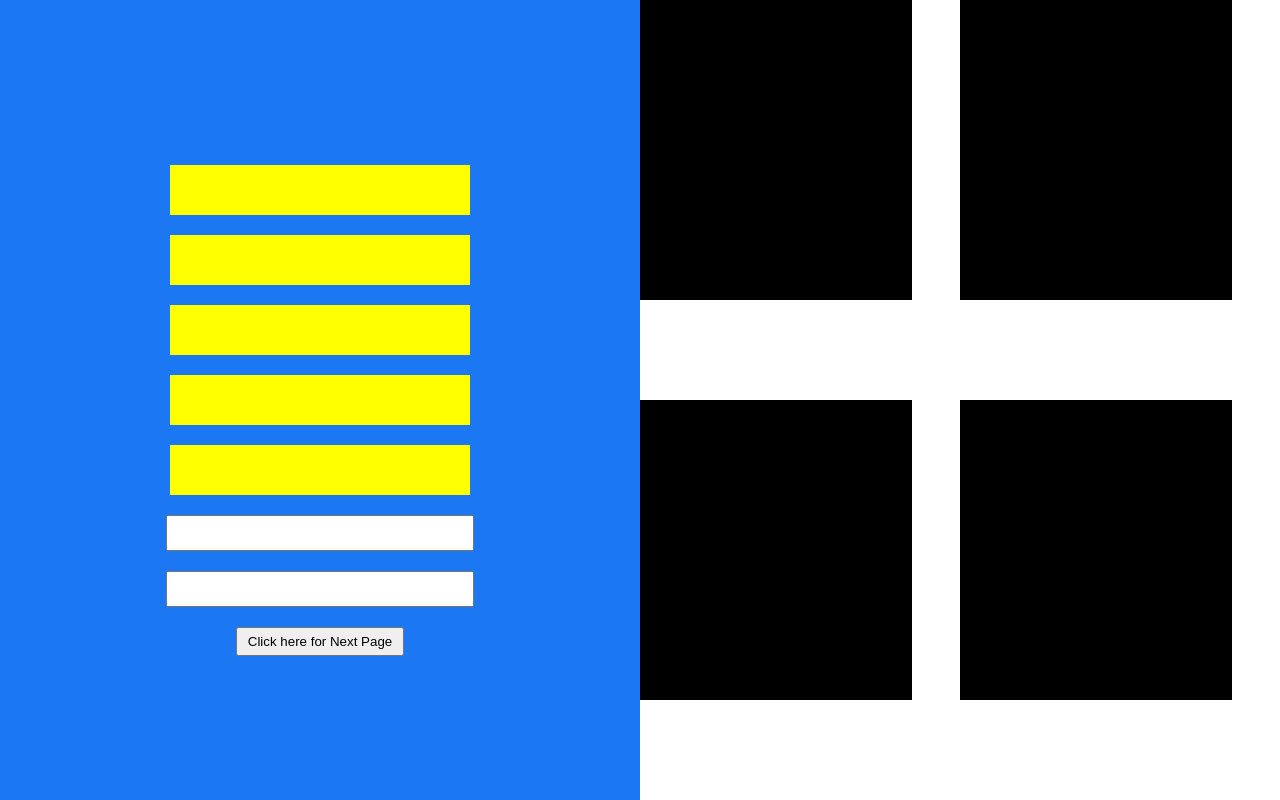
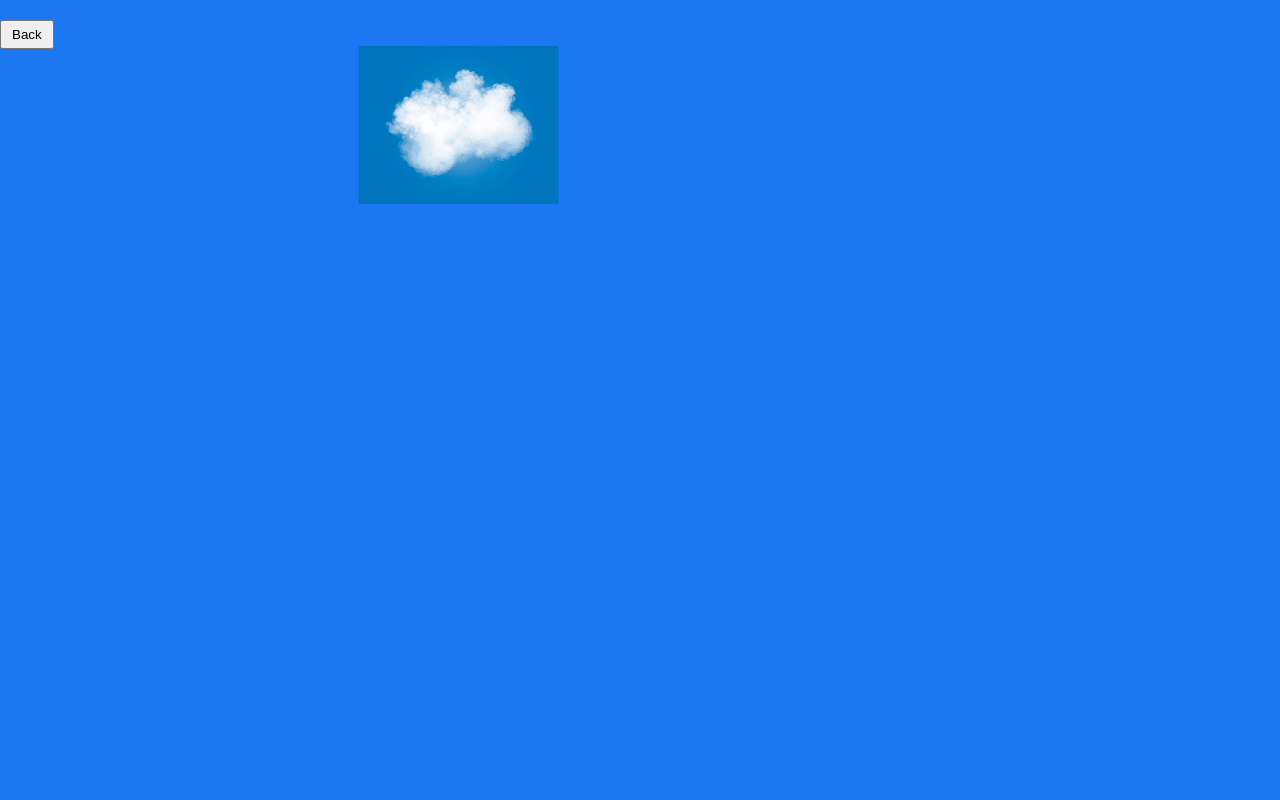
Before and after one commit to mohammadrezayousefpour/Advance-Animation-CSS, a React (Create React App) app in the folder css-advance/: page / in a window 1280 px wide. Built offline with nearby package versions, Linux system fonts and the light colour scheme.

Commit message:
transition animation cloud added

```diff
--- a/css-advance/src/App.js
+++ b/css-advance/src/App.js
@@ -3,7 +3,7 @@ import classes from "./App.module.css";
 import Animation from "./components/animation/Animation";
 import PictureScale from "./components/PictureScale/PictureScale";
 function App() {
-  const [pageNumber, setPageNumber] = useState(0);
+  const [pageNumber, setPageNumber] = useState(2);
   if (pageNumber == 0) {
     return (
       <div className={classes.container}>
--- a/css-advance/src/components/animation/Animation.jsx
+++ b/css-advance/src/components/animation/Animation.jsx
@@ -1,11 +1,18 @@
 import React from "react";
 import classes from "./Animation.module.css";
 
+import cloud from "../../images/GettyImages-1308797233.webp";
 const Animation = ({ pageNumber, setPageNumber }) => {
   return (
-    <div>
-      <div className={classes.target}></div>
-      <div></div>
+    <div className={classes.container}>
+      {/* <div className={classes.target}></div> */}
+      <div className={classes.cloud1}>
+        <img src={cloud}></img>
+      </div>
+      <div className={classes.cloud2}>
+        <img src={cloud}></img>
+      </div>
+
       <button
         style={{
           width: "auto",
--- a/css-advance/src/components/animation/Animation.module.css
+++ b/css-advance/src/components/animation/Animation.module.css
@@ -1,3 +1,9 @@
+.container {
+  width: 100%;
+  height: 100vh;
+  background-color: #1c78f2;
+}
+
 .target {
   width: 100px;
   height: 100px;
@@ -38,3 +44,52 @@
     transform: translateX(400px);
   } */
 }
+.cloud1 {
+  width: 250px;
+  height: 250px;
+
+  position: absolute;
+  left: -200px;
+}
+.cloud1 img {
+  object-fit: contain;
+  width: 200px;
+  height: 100%;
+  animation-name: ride;
+  animation-duration: 20s;
+  animation-iteration-count: infinite;
+  animation-timing-function: linear;
+}
+@keyframes ride {
+  form {
+    transform: translateX(-1200px);
+  }
+  to {
+    transform: translateX(1400px);
+  }
+}
+.cloud2 {
+  width: 200px;
+  height: 200px;
+  position: absolute;
+  left: -200px;
+  top: 300px;
+}
+.cloud2 img {
+  object-fit: contain;
+  width: 200px;
+  height: 100%;
+  animation-name: ride2;
+  animation-duration: 25s;
+  animation-delay: 10s;
+  animation-iteration-count: infinite;
+  animation-timing-function: linear;
+}
+@keyframes ride2 {
+  form {
+    transform: translateX(-1200px);
+  }
+  to {
+    transform: translateX(1400px);
+  }
+}
```
Also changed, not shown: css-advance/src/images/GettyImages-1308797233.webp (added).
